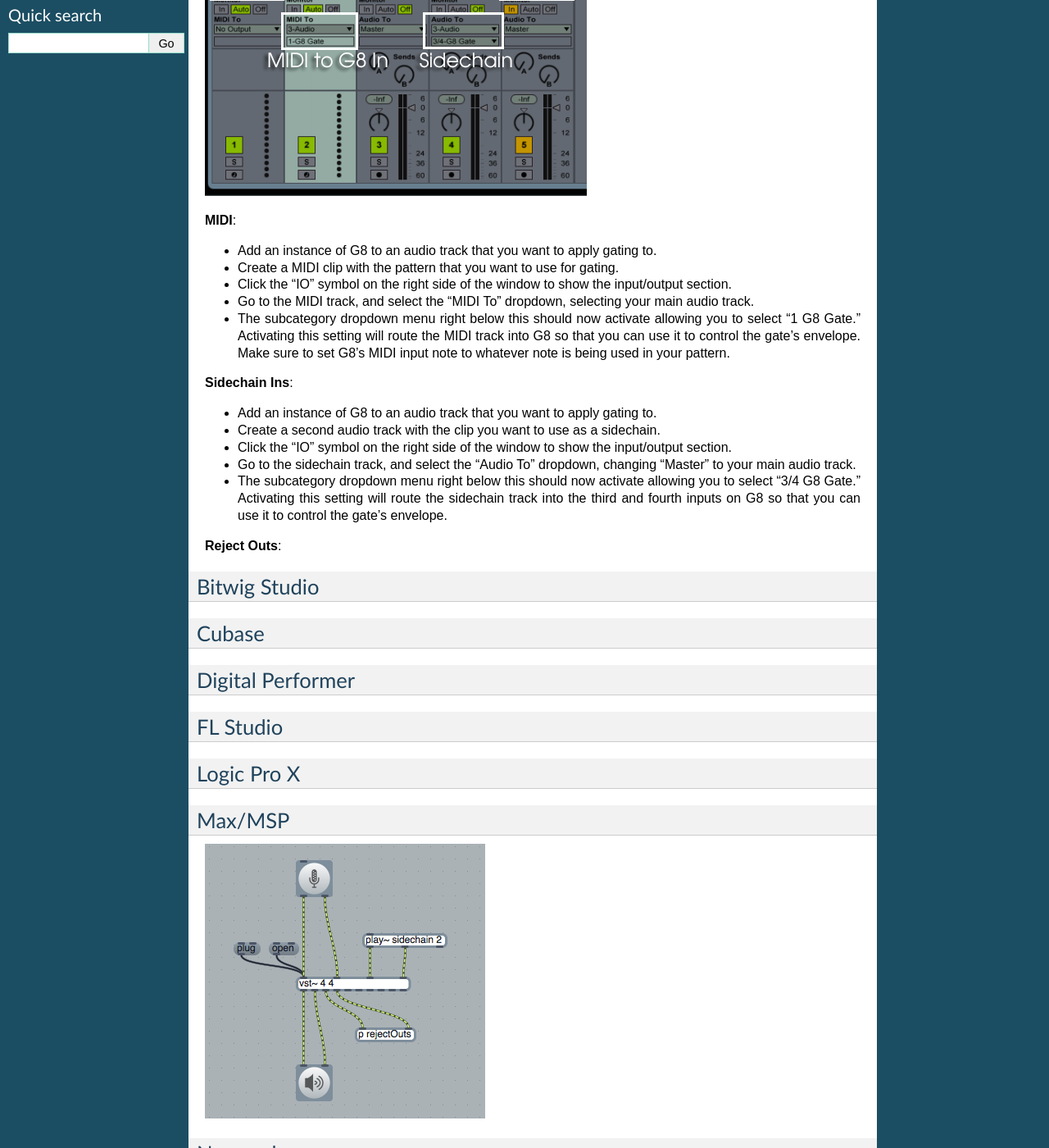
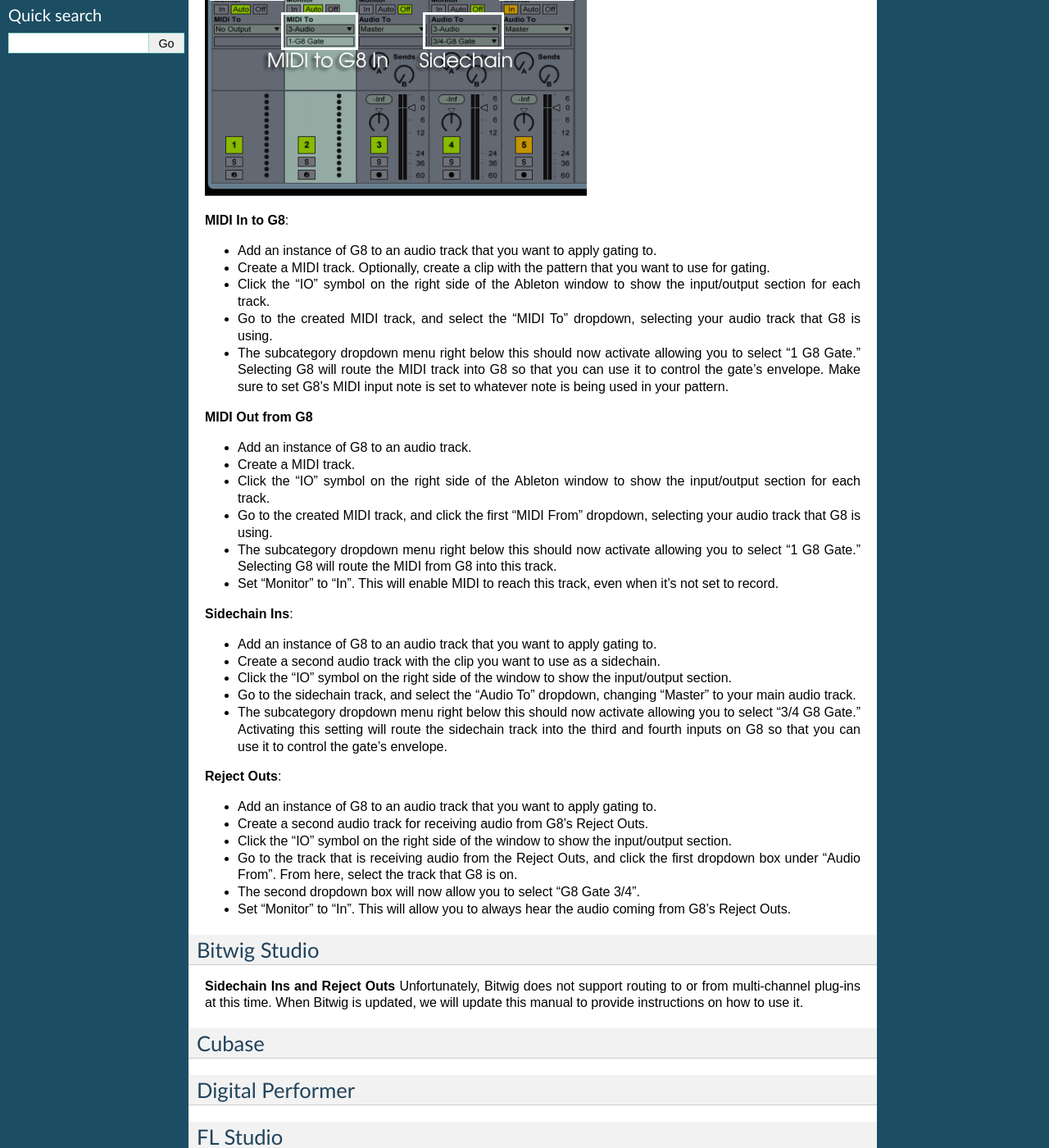
Before and after one commit to UnfilteredAudio/G8GateManual, a Sphinx documentation site: the page built from docs/hostinstructions.rst, in a window 1280 px wide and 1400 px high, scrolled down 383 px. Shown: the whole window at 82% size. Built offline with Sphinx 7.4.7, drawn with Linux system fonts in a browser that asks for light colours; formulas are drawn with MathJax 3; pages that are not in the unit, such as notebooks, are missing from menus.

Commit message:
Finished Ableton instructions, started Bitwig

```diff
--- a/docs/hostinstructions.rst
+++ b/docs/hostinstructions.rst
@@ -6,13 +6,22 @@
 
 .. image:: /images/abletonRouting.png
 
-**MIDI**:
+**MIDI In to G8**:
 
 - Add an instance of G8 to an audio track that you want to apply gating to.
-- Create a MIDI clip with the pattern that you want to use for gating.
-- Click the “IO” symbol on the right side of the window to show the input/output section.
-- Go to the MIDI track, and select the “MIDI To” dropdown, selecting your main audio track.
-- The subcategory dropdown menu right below this should now activate allowing you to select “1 G8 Gate.” Activating this setting will route the MIDI track into G8 so that you can use it to control the gate’s envelope. Make sure to set G8’s MIDI input note to whatever note is being used in your pattern.
+- Create a MIDI track. Optionally, create a clip with the pattern that you want to use for gating.
+- Click the “IO” symbol on the right side of the Ableton window to show the input/output section for each track.
+- Go to the created MIDI track, and select the “MIDI To” dropdown, selecting your audio track that G8 is using.
+- The subcategory dropdown menu right below this should now activate allowing you to select “1 G8 Gate.” Selecting G8 will route the MIDI track into G8 so that you can use it to control the gate’s envelope. Make sure to set G8’s MIDI input note is set to whatever note is being used in your pattern.
+
+**MIDI Out from G8**
+
+- Add an instance of G8 to an audio track.
+- Create a MIDI track.
+- Click the “IO” symbol on the right side of the Ableton window to show the input/output section for each track.
+- Go to the created MIDI track, and click the first “MIDI From” dropdown, selecting your audio track that G8 is using.
+- The subcategory dropdown menu right below this should now activate allowing you to select “1 G8 Gate.” Selecting G8 will route the MIDI from G8 into this track.
+- Set "Monitor" to "In". This will enable MIDI to reach this track, even when it's not set to record.
 
 **Sidechain Ins**:
 
@@ -24,9 +33,19 @@
 
 **Reject Outs**:
 
+- Add an instance of G8 to an audio track that you want to apply gating to.
+- Create a second audio track for receiving audio from G8's Reject Outs.
+- Click the "IO" symbol on the right side of the window to show the input/output section.
+- Go to the track that is receiving audio from the Reject Outs, and click the first dropdown box under "Audio From". From here, select the track that G8 is on.
+- The second dropdown box will now allow you to select "G8 Gate 3/4".
+- Set "Monitor" to "In". This will allow you to always hear the audio coming from G8's Reject Outs.
+
 
 Bitwig Studio
 -------------
+
+**Sidechain Ins and Reject Outs**
+Unfortunately, Bitwig does not support routing to or from multi-channel plug-ins at this time. When Bitwig is updated, we will update this manual to provide instructions on how to use it.
 
 Cubase
 ------
```
